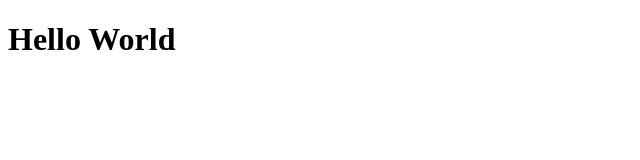
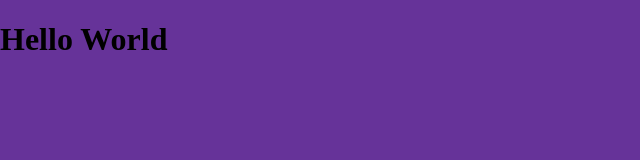
Before and after one commit to igurrola6/ivangurrolawebsite, a plain HTML site: page index.html in a window 1280 px wide. Shown: the whole page, without its empty margins (0-640 px from the left). Drawn offline with Linux system fonts and the light colour scheme.

Commit message:
Add "css" file

```diff
--- /dev/null
+++ b/css/styles.css
@@ -0,0 +1,4 @@
+html, body {
+	background: #663399; /* Beccapurple */
+	margin: 0;
+}
--- a/index.html
+++ b/index.html
@@ -1,5 +1,7 @@
 <!DOCTYPE html>
 <html lang="en">
+<meta charset="utf-8">
+<link href="css/styles.css" rel="stylesheet" type="text/css">
  <header id="about">
    <h1>Hello World</h1>
  </header>
```
